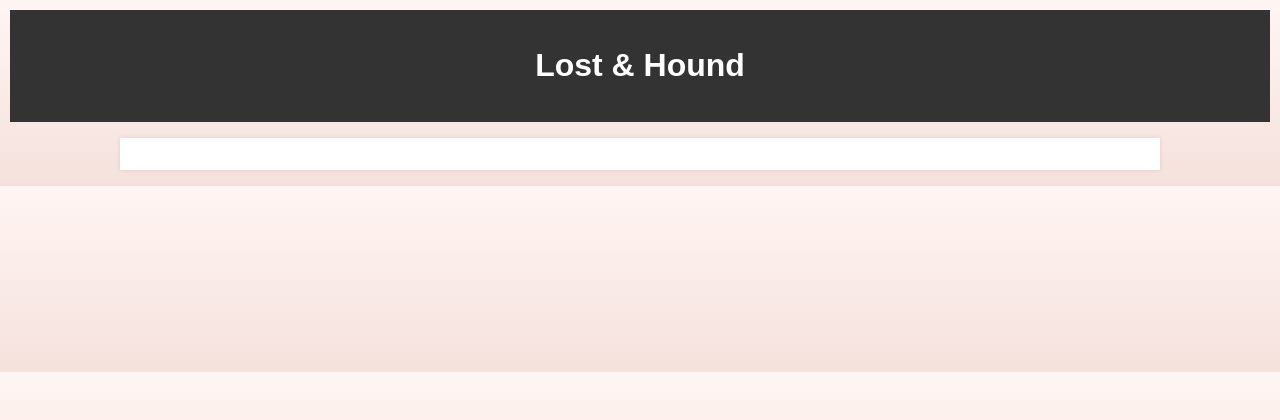
After one commit to josephckarch/LostAndHound, a PHP site: page /login.php in a window 1280 px wide. The commit adds this page. Shown: the top 420 px of the page. Run offline with PHP 8.4, Linux system fonts and the light colour scheme.

Commit message:
Added pages and CSS elements

```diff
--- a/public/css/styles.css
+++ b/public/css/styles.css
@@ -14,3 +14,53 @@
 .button:hover {
     background-color: #215464;
 }
+
+body {
+    font-family: sans-serif;
+	background-size: 800px;
+	background-repeat: no-repeat;
+	background-attachment: fixed;
+	background-position: bottom;
+	background: linear-gradient(0deg, #f5e1dc 0%, #fff5f3 100%);
+	margin: 10px;
+    padding: 0;
+}
+header {
+    background-color: #333; /*TODO: change color*/
+    color: white;
+    padding: 1rem;
+    text-align: center;
+}
+nav {
+    background-color: #eee;
+    padding: 0.5rem;
+    text-align: center;
+}
+nav a {
+    margin: 0 1rem;
+    text-decoration: none;
+    color: #333;
+}
+.container {
+    margin: 1rem auto;
+    padding: 1rem;
+    background-color: white;
+    width: 80%;
+    box-shadow: 0 0 5px rgba(0, 0, 0, 0.1);
+}
+.hero {
+    text-align: center;
+    margin-bottom: 1.5rem;
+}
+.actions {
+    text-align: center;
+}
+.actions a {
+    display: inline-block;
+    padding: 0.5rem 1rem;
+    margin: 0.5rem;
+    background-color: rgb(55, 55, 116);
+    color: white;
+    text-decoration: none;
+    border-radius: 5px;
+}
--- /dev/null
+++ b/public/login.php
@@ -0,0 +1,20 @@
+<!DOCTYPE html>
+<html>
+    <head>
+        <meta charset="UTF-8">
+        <meta name="viewport" content="width=device-width, initial-scale=1.0">
+        <title>Log in</title>
+        <link rel="stylesheet" href="./css/styles.css">
+    </head>
+
+    <body>
+        <header>
+            <h1>Lost & Hound</h1>
+        </header>
+
+
+        <div class="container">
+
+        </div>
+    </body>
+</html>
```
Also changed, not shown: public/create_account.php (added, +19 -0 lines), public/index.php (+34 -0 lines).
